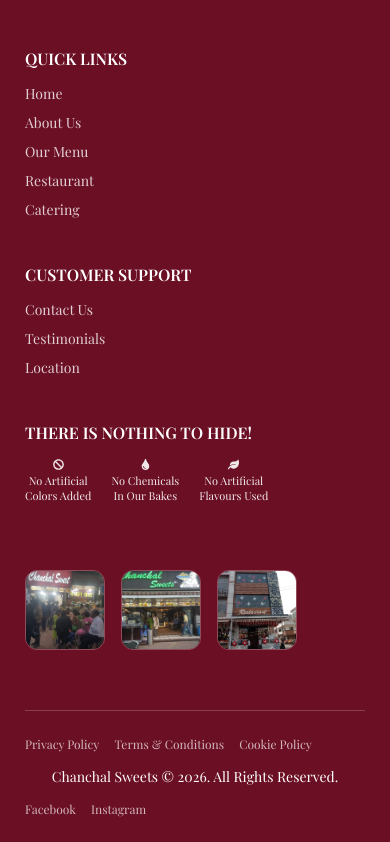
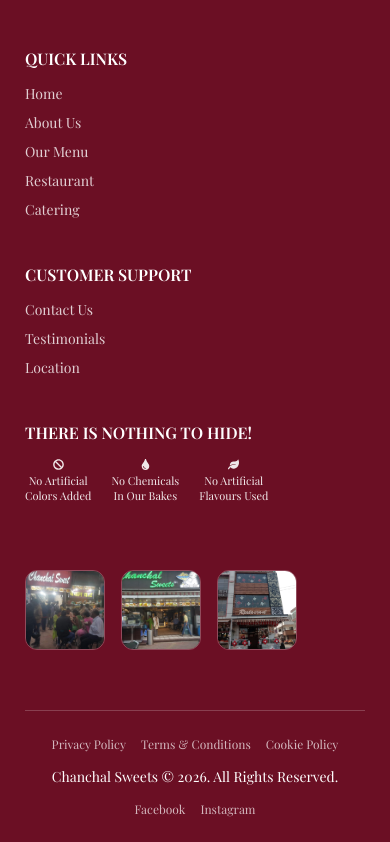
Before and after one commit to Kritikas8349/Mithai-Shop, a React (Vite) app: page /catering in a window 390 px wide. Shown: the part 2939-3781 px from the top of the page. Built offline with nearby package versions, Linux system fonts and the light colour scheme; a web font is replaced by a local one.

Commit message:
footer center

```diff
--- a/src/components/Footer.css
+++ b/src/components/Footer.css
@@ -335,13 +335,13 @@
   /* FOOTER BOTTOM */
   .footer-bottom1 {
     grid-template-columns: 1fr;
-    text-align: left;   /* changed */
+    text-align: center;   /* changed */
     gap: 15px;
   }
 
   .footer-bottom-left1,
   .footer-bottom-right1 {
-    justify-content: flex-start;   /* changed */
+    justify-content: center;   /* changed */
   }
 }
 
@@ -379,12 +379,12 @@
   }
 
   .footer-bottom1 {
-    text-align: left;
+    text-align: center;
   }
 
   .footer-bottom-left1,
   .footer-bottom-right1 {
-    justify-content: flex-start;
+    justify-content:center;
   }
 
   /* existing styles */
```
